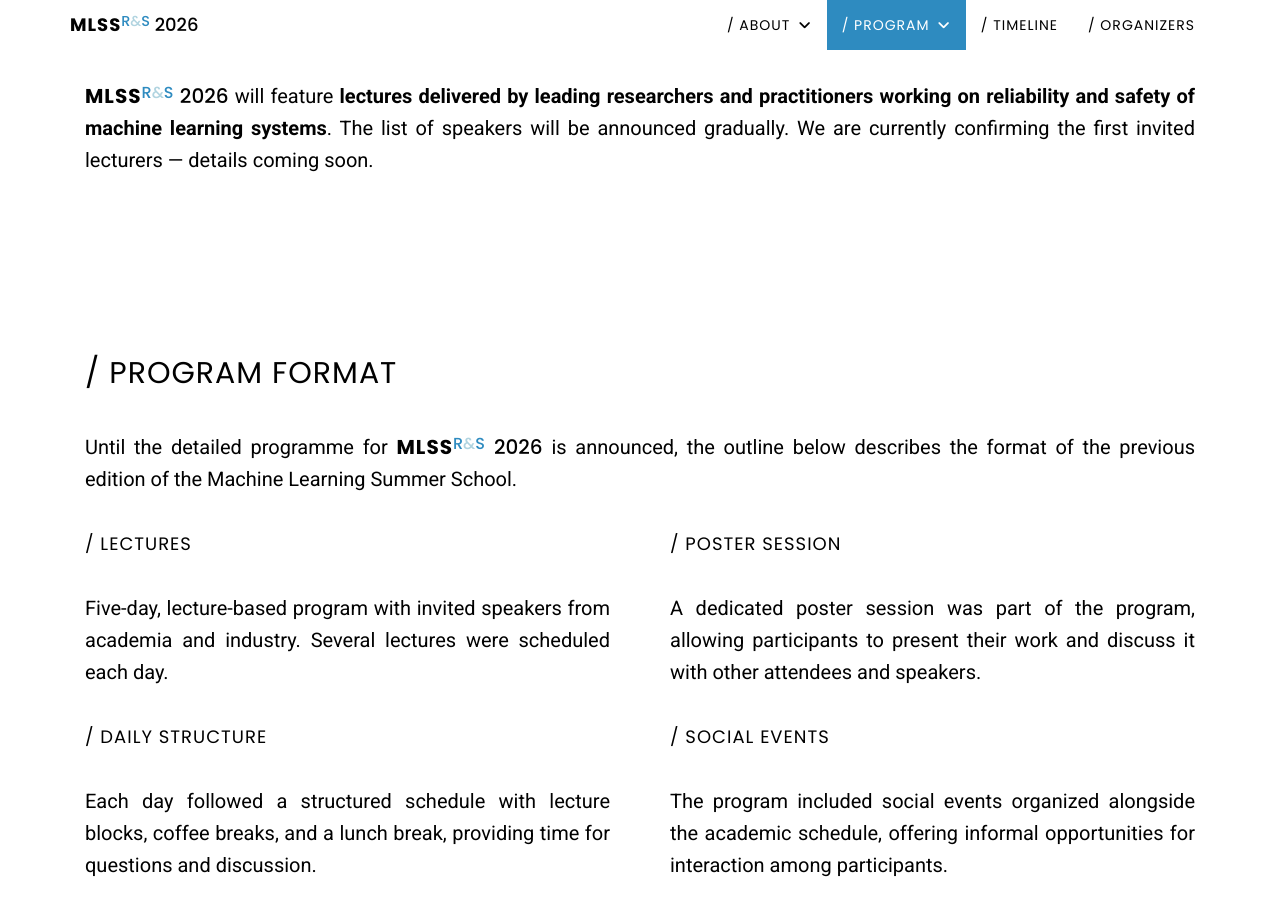
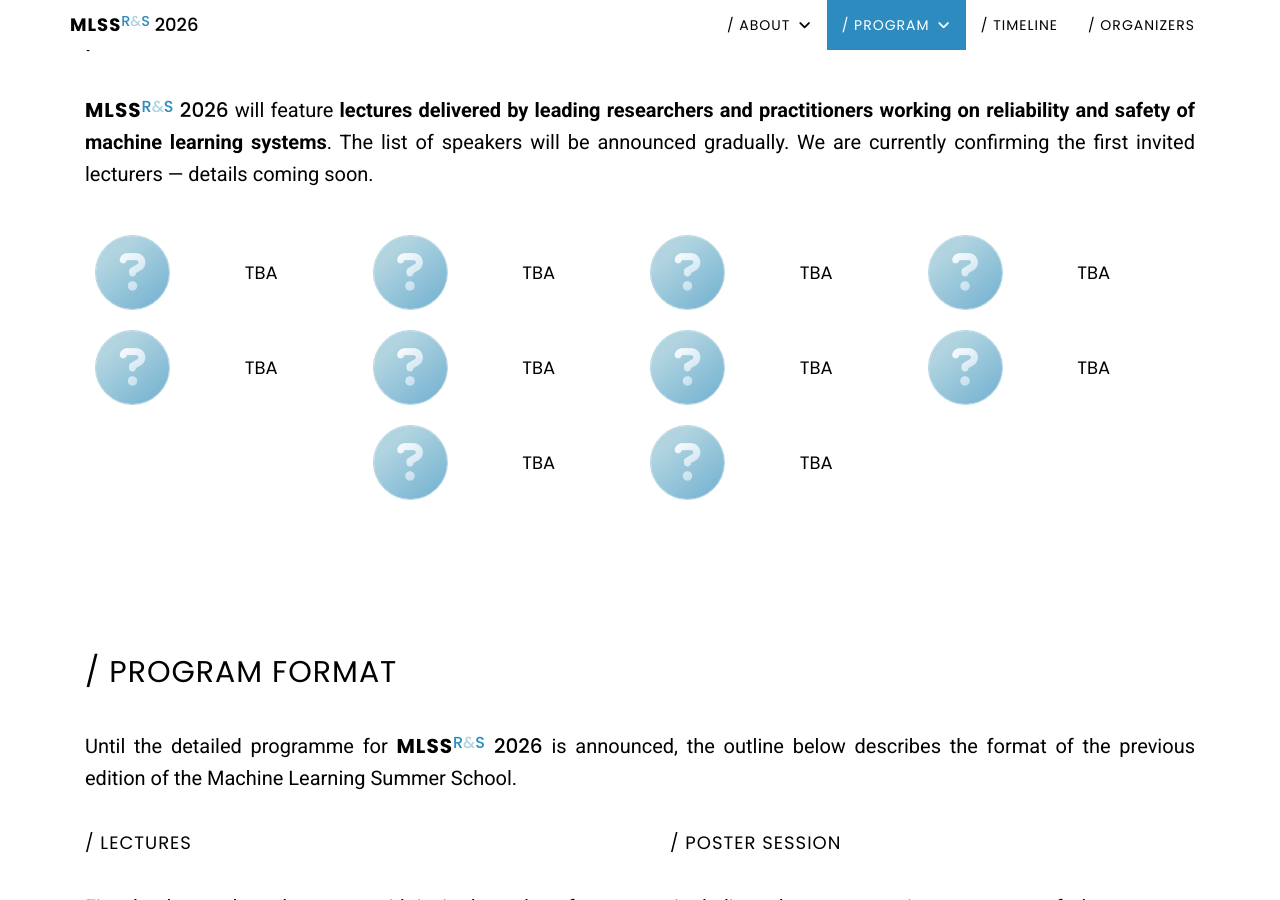
Before and after one commit to mlinpl/mlss2026.mlinpl.org, a Jekyll site: the page built from pages/index.html, in a window 1280 px wide and 900 px high, scrolled down 2676 px. Built offline with Jekyll 4.4.1, drawn with Linux system fonts in a browser that asks for light colours; comment, search, counter and statistics services are not loaded.

Commit message:
Speakers' question marks

```diff
--- a/_includes/home/stay-informed.html
+++ b/_includes/home/stay-informed.html
@@ -13,7 +13,8 @@
                 <a href="https://docs.google.com/forms/d/e/1FAIpQLSdXr4SqkVD8qDuNP9KDdBiqErpWMl6EYZESPf7XQEwDaFYmfg/viewform" target="_blank" class="btn btn-primary btn-lg">Join the Mailing List</a>
             </div>
         </div>
-
+    </div>
+    <div class="row" style="margin-top: 1em;">
         <div class="col-lg-12">
             <ul class="list-inline">
                 <!-- <li class="me-3">
--- a/_includes/speakers-to-be-announced.html
+++ b/_includes/speakers-to-be-announced.html
@@ -10,5 +10,24 @@
                 The list of speakers will be announced gradually. We are currently confirming the first invited lecturers — details coming soon.
             </p>
         </div>
+
+        <div class="slider-tabs">
+            {% for i in (1..10) %}
+            <div class="slider-item page-scroll person item-col-4" data-index="{{ forloop.index0 }}" href="#{{ include.section-id }}">
+                <div class="person-photo-wrapper speaker-photo" style="width: 75px; height: 75px; display: flex; align-items: center; justify-content: center; margin: 0">
+                    <div>
+                        <i class="fa-solid fa-circle-question" style="font-size: 75px; color: {{ site.color.second }};"></i>
+                    </div>
+                </div>
+                <div class="center-verticaly" style="max-height: 92px;">
+                    <div>
+                        <span class="speaker-name">
+                            TBA
+                        </span></br>
+                    </div>
+                </div>
+            </div>
+            {% endfor %}
+        </div>
     </div>
 </section>
```
